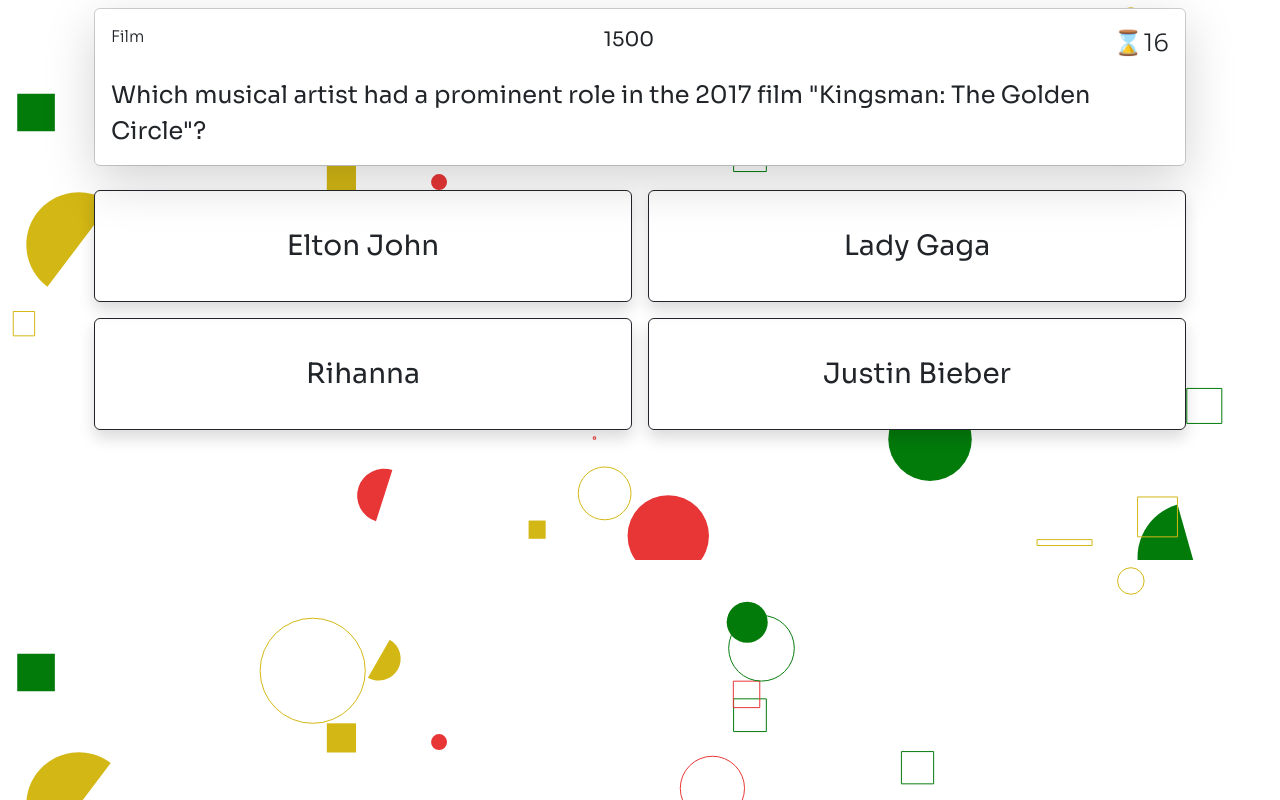
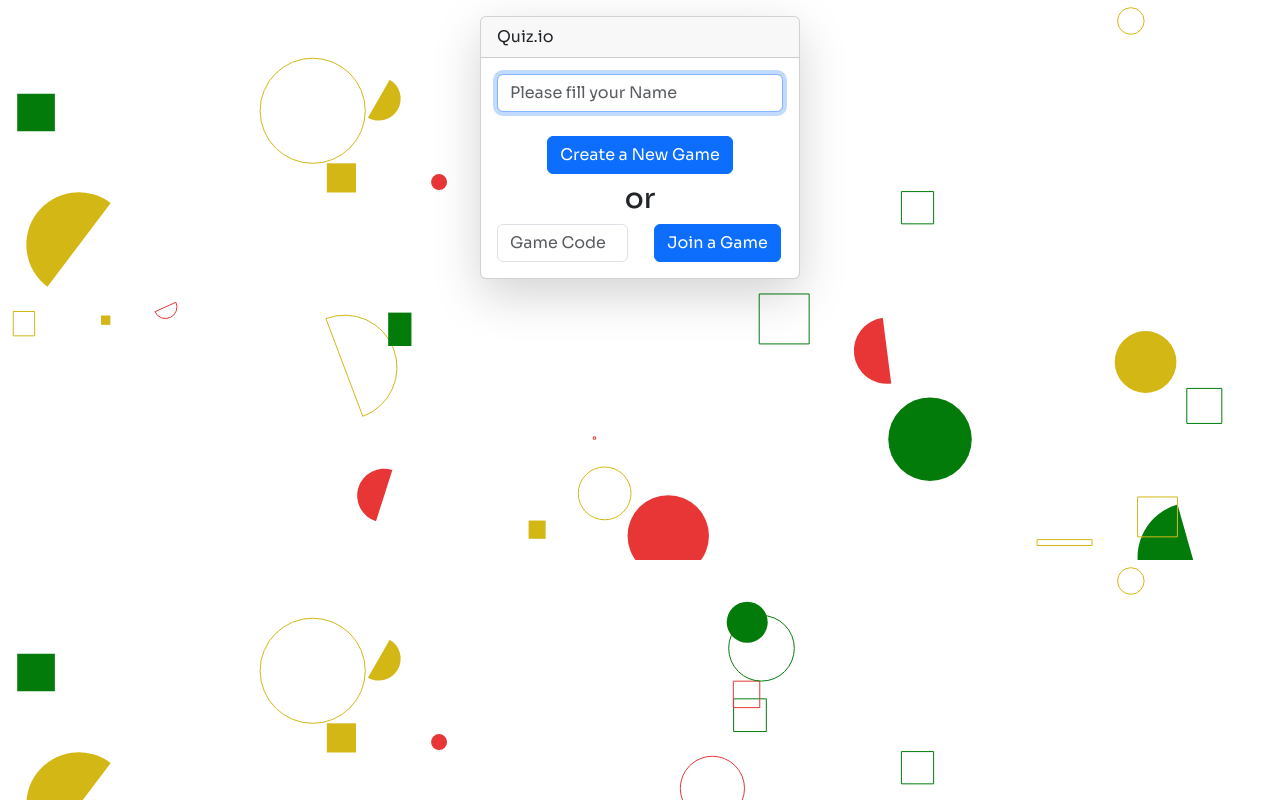
Before and after one commit to konmaz/quiz_vue, a Vue app: page / in a window 1280 px wide. Built offline with nearby package versions, Linux system fonts and the light colour scheme.

Commit message:
Join/Create game room

```diff
--- a/package.json
+++ b/package.json
@@ -10,7 +10,10 @@
   },
   "dependencies": {
     "bootstrap": "^5.3.2",
-    "vue": "^3.3.4"
+    "colyseus.js": "^0.15.14",
+    "vue": "^3.3.4",
+    "vue-router": "^4.2.5",
+    "vuex": "^4.1.0"
   },
   "devDependencies": {
     "@vitejs/plugin-vue": "^4.2.3",
--- a/src/App.vue
+++ b/src/App.vue
@@ -1,12 +1,17 @@
 <script setup>
 import HelloWorld from './components/HelloWorld.vue'
 import Question from "./components/Question.vue";
+import Home from "./components/Home.vue";
 </script>
 
 <template>
 <!--  <HelloWorld msg="Vite + Vue" />-->
   <div class="container">
-    <Question></Question>
+<!--    <Home></Home>-->
+<!--    <Question></Question>-->
+    <router-view></router-view>
+
+
   </div>
 
 </template>
--- /dev/null
+++ b/src/components/BeforeGame.vue
@@ -0,0 +1,86 @@
+<template>
+<!--  <div>-->
+<!--    <h1>Hello</h1>-->
+<!--    <button @click.prevent="goToQuestion">Click to Go</button>-->
+<!--  </div>-->
+  <div class="container ">
+
+    <div class="card mx-auto shadow-lg mt-3" style="width: 20em" >
+      <div class="card-header">
+        Quiz.io Loby:
+      </div>
+      <div class="card-body">
+<!--        <div class="alert alert-danger" role="alert">-->
+<!--          Can't join! -->
+<!--        </div>-->
+
+        <h3 class="text-md-center">Room code <h3 class="display-5 text-danger">{{room.roomId}}</h3></h3>
+
+        <div class="d-grid gap-1">
+          <button class="btn btn-success mt-4 shadow-lg" @click="createGame">Start Game</button>
+          <button class="btn btn-danger mt-4" @click="createGame">Exit </button>
+        </div>
+
+        <h3 class="mt-4">Players in the room</h3>
+
+        <table class="table">
+          <tbody>
+          <tr v-for="(username, index) in playerUsernames" :key="index">
+            <td>{{ index+1 }}</td>
+            <td>{{ username }}</td>
+          </tr>
+          </tbody>
+        </table>
+
+
+
+      </div>
+    </div>
+
+
+<!--    <input type="text" placeholder="Your name" v-model="userName">-->
+
+<!--    <div class="join-game">-->
+<!--      <input type="text" placeholder="Enter Room Code" v-model="roomCode">-->
+<!--      <button @click="joinGame">Join Game</button>-->
+<!--    </div>-->
+  </div>
+</template>
+
+<script>
+import { useStore } from 'vuex';
+import { ref } from 'vue';
+
+export default {
+  name: 'BeforeGame',
+  setup() {
+    const store = useStore();
+    const room = store.state.room;
+
+    const playerUsernames = ref([]);
+
+    room.state.listen('trivia_category', (currentValue, previousValue) => {
+      console.log(`trivia_category is now ${currentValue}`);
+      console.log(`trivia_category value was: ${previousValue}`);
+    });
+
+    room.state.players.onChange((value, key) => {
+      console.log(key, 'changed to', value);
+
+      // Update playerUsernames when the players change
+      playerUsernames.value = Array.from(room.state.players.values()).map((player) => player.username);
+    });
+
+    return {
+      room,
+      playerUsernames,
+    };
+  },
+};
+</script>
+
+<!--<style scoped>-->
+<!--body{-->
+<!--  background-color: dimgray !important;-->
+<!--}-->
+<!--</style>-->
--- /dev/null
+++ b/src/components/Home.vue
@@ -0,0 +1,88 @@
+<template>
+  <div class="container">
+    <div class="card mx-auto shadow-lg mt-3" style="width: 20em">
+      <div class="card-header">
+        Quiz.io
+      </div>
+      <div class="card-body text-center">
+        <input type="text" placeholder="Please fill your Name" v-model="userName" class="form-control" autofocus>
+
+        <button class="btn btn-primary mt-4" @click="createGame">Create a New Game</button>
+
+        <h3 class="m-2">or</h3>
+        <div class="row">
+          <div class="col">
+            <input type="number" placeholder="Game Code" v-model="gameCode" class="form-control">
+          </div>
+          <div class="col">
+            <button class="btn btn-primary" @click="joinGame">Join a Game</button>
+          </div>
+        </div>
+      </div>
+    </div>
+  </div>
+</template>
+
+<script>
+import { ref } from 'vue';
+import { useRouter } from 'vue-router';
+import { Client } from 'colyseus.js';
+import { useStore } from 'vuex'; // Import the store
+
+export default {
+  name: 'Home',
+  setup() {
+    const userName = ref('');
+    const gameCode = ref('');
+    const router = useRouter();
+    let client;
+    let room;
+
+    const store = useStore(); // Use the Vuex store
+
+
+    const createGame = async () => {
+      // Initialize a Colyseus client and establish a connection to your server.
+      client = new Client('http://localhost:2567');
+      room = await client.create('my_room', { username: userName.value });
+
+      console.log(room);
+
+      await store.dispatch('updateRoom', room);
+      // Handle successful connection and room creation.
+      await router.replace('/pre_game');
+    };
+
+    const joinGame = async () => {
+      client = new Client('http://localhost:2567');
+      room = await client.joinById(gameCode.value, { username: userName.value });
+
+      await store.dispatch('updateRoom', room);
+      // Handle successful room joining.
+      await router.replace('/pre_game');
+    };
+
+    return {
+      userName,
+      gameCode,
+      createGame,
+      joinGame,
+    };
+  },
+};
+</script>
+
+
+<style scoped>
+/* Chrome, Safari, Edge, Opera */
+input::-webkit-outer-spin-button,
+input::-webkit-inner-spin-button {
+  -webkit-appearance: none;
+  margin: 0;
+}
+
+/* Firefox */
+input[type=number] {
+  -moz-appearance: textfield;
+}
+</style>
--- a/src/components/Question.vue
+++ b/src/components/Question.vue
@@ -75,9 +75,8 @@
         this.isCorrect = this.selectedChoice === this.correctChoice;
         this.responded = true; // Mark that the user has responded
 
-        // setTimeout(() => this.showResult = true, 3000);
-        //
-        //this.showResult = true;
+        setTimeout(() => this.showResult = true, 3000);
+        // this.showResult = true;
 
         }
       },
@@ -103,9 +102,10 @@
 .selected {
   background-color: #007bff; /* Customize the background color as needed */
   color: white;
+  font-weight: bold;
 }
 .blink_me {
-  animation: blinker 1.5s infinite;
+  animation: blinker 1.2s infinite;
 }
 
 .blink_me_faster {
@@ -113,14 +113,14 @@
 }
 
 .correct_answer{
-  background-color: darkgreen; /* Customize the background color as needed */
+  background-color: green; /* Customize the background color as needed */
+  color: white;
+  font-weight: bold;
 }
-.wrong_answer{
+.wrong_answer {
   background-color: red; /* Customize the background color as needed */
-
+  font-weight: normal;
 }
-
-
 @keyframes blinker {
   50% {
     opacity: 50;
--- /dev/null
+++ b/src/store/index.js
@@ -0,0 +1,19 @@
+// store/index.js
+import { createStore } from 'vuex';
+
+export default createStore({
+    state: {
+        room: null,
+    },
+    mutations: {
+        setRoom(state, room) {
+            state.room = room;
+        },
+    },
+    actions: {
+        updateRoom({ commit }, room) {
+            commit('setRoom', room);
+        },
+    },
+    modules: {},
+});
```
Also changed, not shown: src/main.js (+15 -4 lines), src/router.js (added, +18 -0 lines), 1 other file (tests, documents, lock files or other folders).
